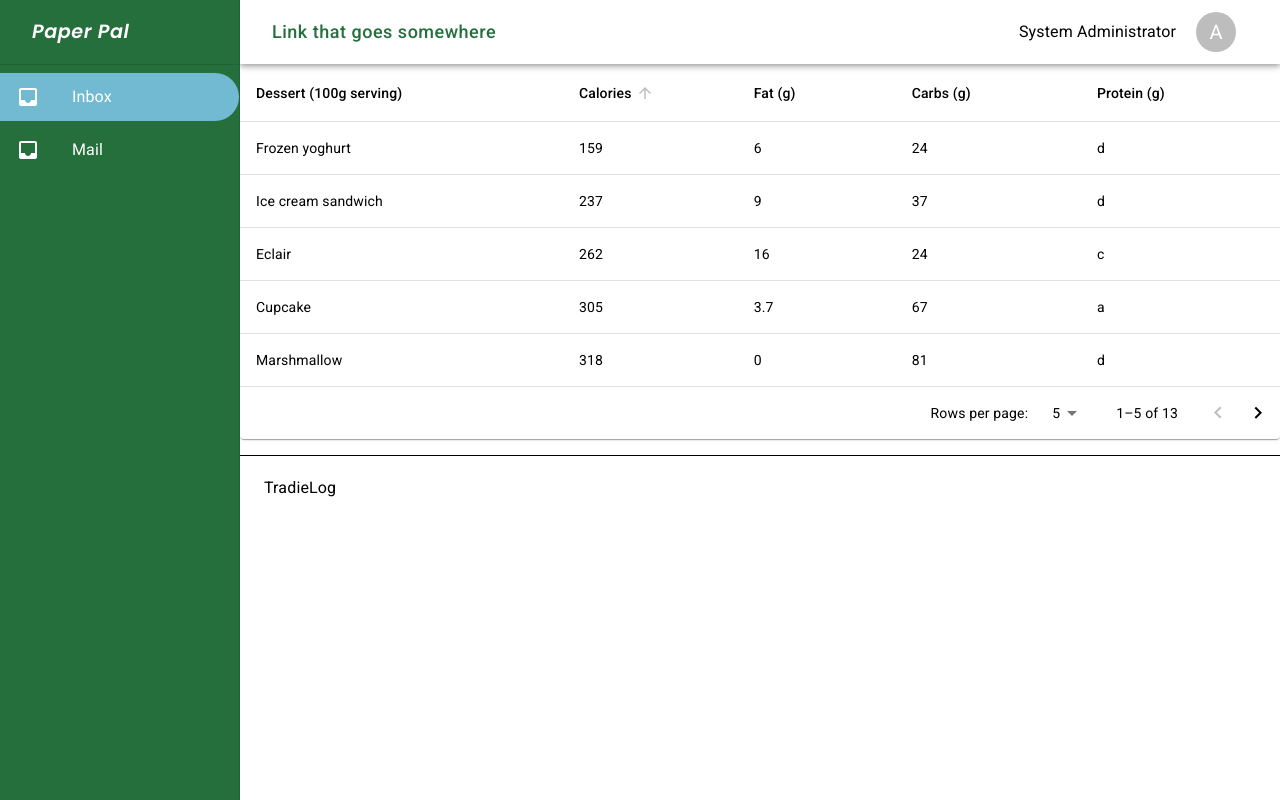
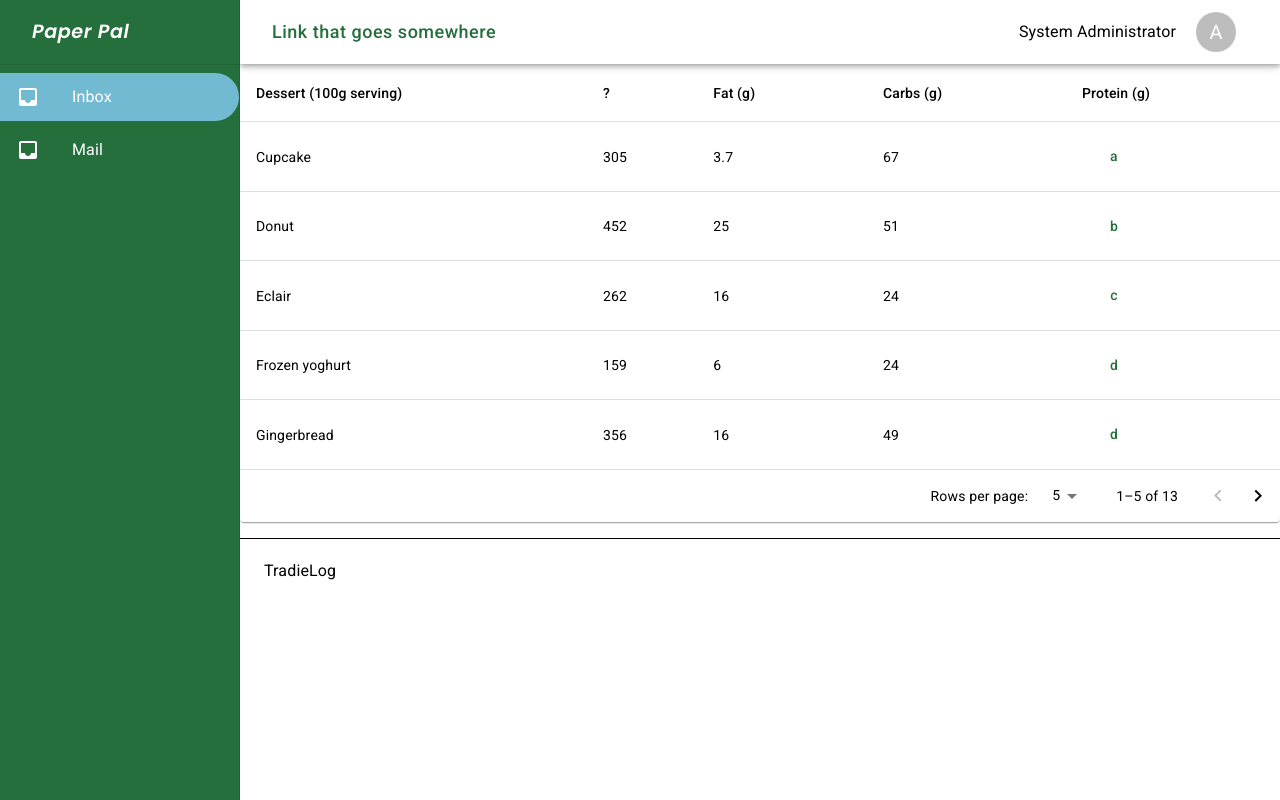
Before and after one commit to CSCI334/PaperPal-Frontend, a React (Vite) app: page /contactlist in a window 1280 px wide. Built offline with nearby package versions, Linux system fonts and the light colour scheme.

Commit message:
made tableview row configurable

```diff
--- /dev/null
+++ b/src/components/TableView/TableHeader.tsx
@@ -0,0 +1,54 @@
+import { Data, HeadCell } from "./TableView";
+
+import Box from "@mui/material/Box";
+import TableCell from "@mui/material/TableCell";
+import TableHead from "@mui/material/TableHead";
+import TableRow from "@mui/material/TableRow";
+import TableSortLabel from "@mui/material/TableSortLabel";
+import { visuallyHidden } from "@mui/utils";
+import { MouseEvent } from "react";
+
+interface EnhancedTableProps {
+  onRequestSort: (event: MouseEvent<unknown>, newOrderBy: keyof Data) => void;
+  order: "asc" | "desc";
+  orderBy: keyof Data;
+  headCells: readonly HeadCell[];
+}
+
+export default function EnhancedTableHead({
+  order,
+  orderBy,
+  onRequestSort,
+  headCells,
+}: EnhancedTableProps) {
+  const createSortHandler =
+    (newOrderBy: keyof Data) => (event: MouseEvent<unknown>) => {
+      onRequestSort(event, newOrderBy);
+    };
+
+  return (
+    <TableHead>
+      <TableRow>
+        {headCells.map((headCell) => (
+          <TableCell
+            key={headCell.id}
+            sortDirection={orderBy === headCell.id ? order : false}
+          >
+            <TableSortLabel
+              active={orderBy === headCell.id}
+              direction={orderBy === headCell.id ? order : "asc"}
+              onClick={createSortHandler(headCell.id)}
+            >
+              {headCell.label}
+              {orderBy === headCell.id ? (
+                <Box component="span" sx={visuallyHidden}>
+                  {order === "desc" ? "sorted descending" : "sorted ascending"}
+                </Box>
+              ) : null}
+            </TableSortLabel>
+          </TableCell>
+        ))}
+      </TableRow>
+    </TableHead>
+  );
+}
--- a/src/components/TableView/TableView.tsx
+++ b/src/components/TableView/TableView.tsx
@@ -3,59 +3,18 @@ import Table from "@mui/material/Table";
 import TableBody from "@mui/material/TableBody";
 import TableCell from "@mui/material/TableCell";
 import TableContainer from "@mui/material/TableContainer";
-import TableHead from "@mui/material/TableHead";
 import TablePagination from "@mui/material/TablePagination";
 import TableRow from "@mui/material/TableRow";
-import TableSortLabel from "@mui/material/TableSortLabel";
 import Paper from "@mui/material/Paper";
-import { visuallyHidden } from "@mui/utils";
 import {
   useState,
   useEffect,
   useCallback,
   ChangeEvent,
   MouseEvent,
+  ReactNode,
 } from "react";
-
-interface Data {
-  name: string;
-  calories: number;
-  carbs: number;
-  fat: number;
-  protein: string;
-}
-
-function createData(
-  name: string,
-  calories: number,
-  fat: number,
-  carbs: number,
-  protein: string
-): Data {
-  return {
-    name,
-    calories,
-    fat,
-    carbs,
-    protein,
-  };
-}
-
-const rows = [
-  createData("Cupcake", 305, 3.7, 67, "a"),
-  createData("Donut", 452, 25.0, 51, "b"),
-  createData("Eclair", 262, 16.0, 24, "c"),
-  createData("Frozen yoghurt", 159, 6.0, 24, "d"),
-  createData("Gingerbread", 356, 16.0, 49, "d"),
-  createData("Honeycomb", 408, 3.2, 87, "d"),
-  createData("Ice cream sandwich", 237, 9.0, 37, "d"),
-  createData("Jelly Bean", 375, 0.0, 94, "d"),
-  createData("KitKat", 518, 26.0, 65, "d"),
-  createData("Lollipop", 392, 0.2, 98, "d"),
-  createData("Marshmallow", 318, 0, 81, "d"),
-  createData("Nougat", 360, 19.0, 9, "d"),
-  createData("Oreo", 437, 18.0, 63, "d"),
-];
+import EnhancedTableHead from "./TableHeader";
 
 function descendingComparator<T>(a: T, b: T, orderBy: keyof T) {
   if (b[orderBy] < a[orderBy]) {
@@ -79,109 +38,41 @@ function getComparator<Key extends keyof any>(
     : (a, b) => -descendingComparator(a, b, orderBy);
 }
 
-// Since 2020 all major browsers ensure sort stability with Array.prototype.sort().
-// stableSort() brings sort stability to non-modern browsers (notably IE11). If you
-// only support modern browsers you can replace stableSort(exampleArray, exampleComparator)
-// with exampleArray.slice().sort(exampleComparator)
-function stableSort<T>(
-  array: readonly T[],
-  comparator: (a: T, b: T) => number
-) {
-  const stabilizedThis = array.map((el, index) => [el, index] as [T, number]);
-  stabilizedThis.sort((a, b) => {
-    const order = comparator(a[0], b[0]);
-    if (order !== 0) {
-      return order;
-    }
-    return a[1] - b[1];
-  });
-  return stabilizedThis.map((el) => el[0]);
+export interface Data {
+  [key: string]: string | number;
 }
 
-interface HeadCell {
+export interface HeadCell {
   id: keyof Data;
   label: string;
 }
 
-const headCells: readonly HeadCell[] = [
-  {
-    id: "name",
-    label: "Dessert (100g serving)",
-  },
-  {
-    id: "calories",
-    label: "Calories",
-  },
-  {
-    id: "fat",
-    label: "Fat (g)",
-  },
-  {
-    id: "carbs",
-    label: "Carbs (g)",
-  },
-  {
-    id: "protein",
-    label: "Protein (g)",
-  },
-];
-
 const DEFAULT_ORDER = "asc";
-const DEFAULT_ORDER_BY = "calories";
 const DEFAULT_ROWS_PER_PAGE = 5;
 
-interface EnhancedTableProps {
-  onRequestSort: (event: MouseEvent<unknown>, newOrderBy: keyof Data) => void;
-  order: "asc" | "desc";
-  orderBy: string;
+interface TableProps {
+  rows: Data[];
+  headCells: readonly HeadCell[];
+  defaultOrderBy: string;
+  rowComponent(data: Data): ReactNode;
 }
 
-function EnhancedTableHead(props: EnhancedTableProps) {
-  const { order, orderBy, onRequestSort } = props;
-  const createSortHandler =
-    (newOrderBy: keyof Data) => (event: MouseEvent<unknown>) => {
-      onRequestSort(event, newOrderBy);
-    };
-
-  return (
-    <TableHead>
-      <TableRow>
-        {headCells.map((headCell) => (
-          <TableCell
-            key={headCell.id}
-            sortDirection={orderBy === headCell.id ? order : false}
-          >
-            <TableSortLabel
-              active={orderBy === headCell.id}
-              direction={orderBy === headCell.id ? order : "asc"}
-              onClick={createSortHandler(headCell.id)}
-            >
-              {headCell.label}
-              {orderBy === headCell.id ? (
-                <Box component="span" sx={visuallyHidden}>
-                  {order === "desc" ? "sorted descending" : "sorted ascending"}
-                </Box>
-              ) : null}
-            </TableSortLabel>
-          </TableCell>
-        ))}
-      </TableRow>
-    </TableHead>
-  );
-}
-
-export default function EnhancedTable() {
+export default function EnhancedTable({
+  rows,
+  headCells,
+  defaultOrderBy,
+  rowComponent,
+}: TableProps) {
   const [order, setOrder] = useState<"asc" | "desc">(DEFAULT_ORDER);
-  const [orderBy, setOrderBy] = useState<keyof Data>(DEFAULT_ORDER_BY);
+  const [orderBy, setOrderBy] = useState<keyof Data>(defaultOrderBy);
   const [page, setPage] = useState(0);
   const [visibleRows, setVisibleRows] = useState<Data[] | null>(null);
   const [rowsPerPage, setRowsPerPage] = useState(DEFAULT_ROWS_PER_PAGE);
 
   useEffect(() => {
-    let rowsOnMount = stableSort(
-      rows,
-      getComparator(DEFAULT_ORDER, DEFAULT_ORDER_BY)
-    );
+    let rowsOnMount = rows
+      .slice()
+      .sort(getComparator<keyof Data>(DEFAULT_ORDER, defaultOrderBy));
     rowsOnMount = rowsOnMount.slice(
       0 * DEFAULT_ROWS_PER_PAGE,
       0 * DEFAULT_ROWS_PER_PAGE + DEFAULT_ROWS_PER_PAGE
@@ -197,10 +88,10 @@ export default function EnhancedTable() {
       setOrder(toggledOrder);
       setOrderBy(newOrderBy);
 
-      const sortedRows = stableSort(
-        rows,
-        getComparator(toggledOrder, newOrderBy)
-      );
+      const sortedRows = rows
+        .slice()
+        .sort(getComparator(toggledOrder, newOrderBy));
+
       const updatedRows = sortedRows.slice(
         page * rowsPerPage,
         page * rowsPerPage + rowsPerPage
@@ -214,7 +105,7 @@ export default function EnhancedTable() {
     (event: unknown, newPage: number) => {
       setPage(newPage);
 
-      const sortedRows = stableSort(rows, getComparator(order, orderBy));
+      const sortedRows = rows.slice().sort(getComparator(order, orderBy));
       const updatedRows = sortedRows.slice(
         newPage * rowsPerPage,
         newPage * rowsPerPage + rowsPerPage
@@ -231,7 +122,7 @@ export default function EnhancedTable() {
 
       setPage(0);
 
-      const sortedRows = stableSort(rows, getComparator(order, orderBy));
+      const sortedRows = rows.slice().sort(getComparator(order, orderBy));
       const updatedRows = sortedRows.slice(
         0 * updatedRowsPerPage,
         0 * updatedRowsPerPage + updatedRowsPerPage
@@ -248,33 +139,13 @@ export default function EnhancedTable() {
           <Table sx={{ minWidth: 750 }} aria-labelledby="tableTitle">
             <EnhancedTableHead
               order={order}
+              headCells={headCells}
               orderBy={orderBy}
               onRequestSort={handleRequestSort}
             />
             <TableBody>
-              {visibleRows
-                ? visibleRows.map((row, index) => {
-                    const labelId = `enhanced-table-checkbox-${index}`;
-
-                    return (
-                      <TableRow
-                        hover
-                        role="checkbox"
-                        tabIndex={-1}
-                        key={row.name}
-                        sx={{ cursor: "pointer" }}
-                      >
-                        <TableCell component="th" id={labelId} scope="row">
-                          {row.name}
-                        </TableCell>
-                        <TableCell>{row.calories}</TableCell>
-                        <TableCell>{row.fat}</TableCell>
-                        <TableCell>{row.carbs}</TableCell>
-                        <TableCell>{row.protein}</TableCell>
-                      </TableRow>
-                    );
-                  })
-                : null}
+              {/* TODO: Change this to a function provided by parent  */}
+              {visibleRows ? visibleRows.map(rowComponent) : null}
             </TableBody>
           </Table>
         </TableContainer>
--- a/src/pages/Admin/ContactList.tsx
+++ b/src/pages/Admin/ContactList.tsx
@@ -1,5 +1,87 @@
-import TableView from "../../components/TableView/TableView";
+import { Button, TableCell, TableRow } from "@mui/material";
+import TableView, {
+  Data,
+  HeadCell,
+} from "../../components/TableView/TableView";
+
+function createData(
+  name: string,
+  calories: number,
+  fat: number,
+  carbs: number,
+  protein: string
+): Data {
+  return {
+    name,
+    calories,
+    fat,
+    carbs,
+    protein,
+  };
+}
+
+const rows = [
+  createData("Cupcake", 305, 3.7, 67, "a"),
+  createData("Donut", 452, 25.0, 51, "b"),
+  createData("Eclair", 262, 16.0, 24, "c"),
+  createData("Frozen yoghurt", 159, 6.0, 24, "d"),
+  createData("Gingerbread", 356, 16.0, 49, "d"),
+  createData("Honeycomb", 408, 3.2, 87, "d"),
+  createData("Ice cream sandwich", 237, 9.0, 37, "d"),
+  createData("Jelly Bean", 375, 0.0, 94, "d"),
+  createData("KitKat", 518, 26.0, 65, "d"),
+  createData("Lollipop", 392, 0.2, 98, "d"),
+  createData("Marshmallow", 318, 0, 81, "d"),
+  createData("Nougat", 360, 19.0, 9, "d"),
+  createData("Oreo", 437, 18.0, 63, "d"),
+];
+
+const headCells: readonly HeadCell[] = [
+  {
+    id: "name",
+    label: "Dessert (100g serving)",
+  },
+  {
+    id: "calories",
+    label: "?",
+  },
+  {
+    id: "fat",
+    label: "Fat (g)",
+  },
+  {
+    id: "carbs",
+    label: "Carbs (g)",
+  },
+  {
+    id: "protein",
+    label: "Protein (g)",
+  },
+];
+
+const rowComponent = (row: Data) => {
+  return (
+    <TableRow hover key={row.name} sx={{ cursor: "pointer" }}>
+      <TableCell component="th" scope="row">
+        {row.name}
+      </TableCell>
+      <TableCell>{row.calories}</TableCell>
+      <TableCell>{row.fat}</TableCell>
+      <TableCell>{row.carbs}</TableCell>
+      <TableCell>
+        <Button>{row.protein}</Button>
+      </TableCell>
+    </TableRow>
+  );
+};
 
 export default function ContactList() {
-  return <TableView></TableView>;
+  return (
+    <TableView
+      rows={rows}
+      defaultOrderBy="something"
+      headCells={headCells}
+      rowComponent={rowComponent}
+    ></TableView>
+  );
 }
```
